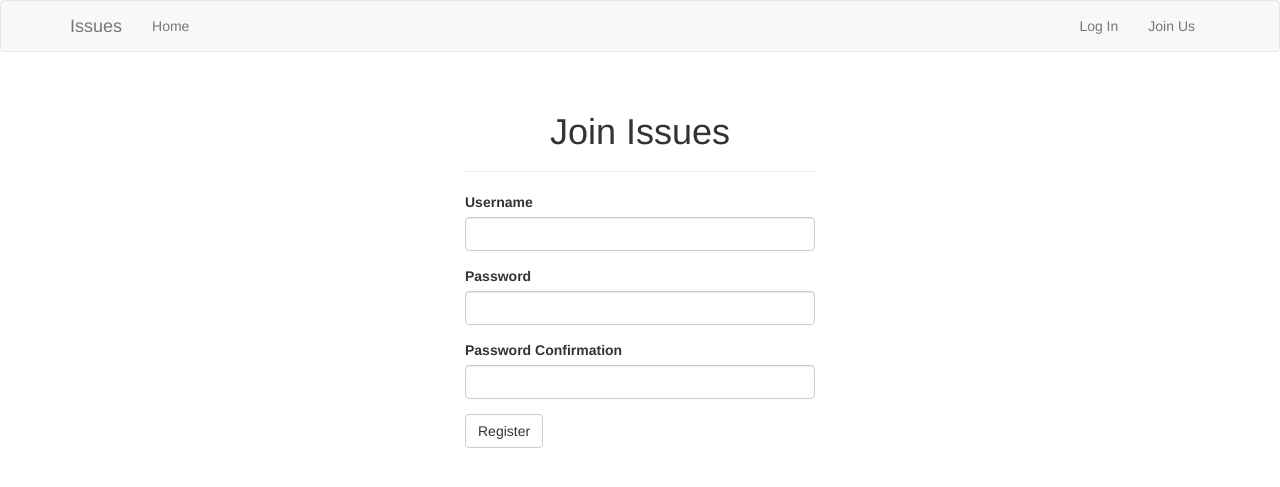
After one commit to akabiru/Issue-Tracker, a Flask app: page /auth/register in a window 1280 px wide. The commit adds this page. Shown: the top 487 px of the page. Run offline with Flask 2, Linux system fonts and the light colour scheme; some libraries are stand-ins or nearby versions.

Commit message:
Register new user
User can register by providing a unique
username and a password with confirmation.

```diff
--- a/app/auth/forms.py
+++ b/app/auth/forms.py
@@ -1,6 +1,8 @@
 from flask.ext.wtf import Form
 from wtforms import StringField, PasswordField, BooleanField, SubmitField
-from wtforms.validators import Required
+from wtforms import ValidationError
+from wtforms.validators import Required, EqualTo
+from ..models import User
 
 
 class LoginForm(Form):
@@ -8,3 +10,19 @@ class LoginForm(Form):
     password = PasswordField('Password', validators=[Required()])
     remember_me = BooleanField('Keep me logged in')
     submit = SubmitField('Log In')
+
+
+class RegistrationForm(Form):
+    username = StringField('Username', validators=[Required()])
+    password = PasswordField('Password', validators=[Required(),
+                                                     EqualTo(
+        'password_confirmation',
+        'Passwords do not match.'
+    )])
+    password_confirmation = PasswordField('Password Confirmation',
+                                          validators=[Required()])
+    submit = SubmitField('Register')
+
+    def validate_username(self, field):
+        if User.query.filter_by(username=field.data).first():
+            raise ValidationError('Username already exists.')
--- a/app/auth/views.py
+++ b/app/auth/views.py
@@ -1,8 +1,9 @@
 from flask import render_template, redirect, request, url_for, flash
 from flask.ext.login import login_user, logout_user, login_required
 from . import auth
+from .. import db
 from ..models import User
-from .forms import LoginForm
+from .forms import LoginForm, RegistrationForm
 
 
 @auth.route('/login', methods=['GET', 'POST'])
@@ -23,3 +24,16 @@ def logout():
     logout_user()
     flash('You have been logged out.')
     return redirect(url_for('main.index'))
+
+
+@auth.route('/register', methods=['GET', 'POST'])
+def register():
+    form = RegistrationForm()
+    if form.validate_on_submit():
+        user = User(username=form.username.data,
+                    password=form.password.data)
+        db.session.add(user)
+        db.session.commit()
+        flash('Welcome to Issues!')
+        return redirect(url_for('auth.login'))
+    return render_template('auth/register.html', form=form)
--- a/app/templates/auth/login.html
+++ b/app/templates/auth/login.html
@@ -1,7 +1,7 @@
 {% extends "base.html" %}
 {% import "bootstrap/wtf.html" as wtf %}
 
-{% block title %}Issues - Login{% endblock %}
+{% block title %}Login | Issues{% endblock %}
 
 {% block page_content %}
 <div class="col-md-4 col-md-offset-4">
@@ -9,5 +9,6 @@
     <h1>Log In</h1>
 </div>
     {{ wtf.quick_form(form) }}
+    <p>New to Issues? <a href="{{ url_for('auth.register') }}">Join Us!</a></p>
 </div>
 {% endblock %}
--- /dev/null
+++ b/app/templates/auth/register.html
@@ -0,0 +1,13 @@
+{% extends 'base.html' %}
+{% import "bootstrap/wtf.html" as wtf %}
+
+{% block title %}Sign Up | Issues{% endblock %}
+
+{% block page_content %}
+<div class="col-md-4 col-md-offset-4">
+  <div class="page-header text-center">
+    <h1>Join Issues</h1>
+  </div>
+  {{ wtf.quick_form(form) }}
+</div>
+{% endblock %}
--- a/app/templates/base.html
+++ b/app/templates/base.html
@@ -21,8 +21,10 @@
             <ul class="nav navbar-nav navbar-right">
                 {% if current_user.is_authenticated %}
                 <li><a href="{{ url_for('auth.logout') }}">Log Out</a></li>
+                <li><a href="#">{{ current_user.username|capitalize }}</a></li>
                 {% else %}
                 <li><a href="{{ url_for('auth.login') }}">Log In</a></li>
+                <li><a href="{{ url_for('auth.register') }}">Join Us</a></li>
                 {% endif %}
             </ul>
         </div>
```
Also changed, not shown: requirements.txt (added, +29 -0 lines).
